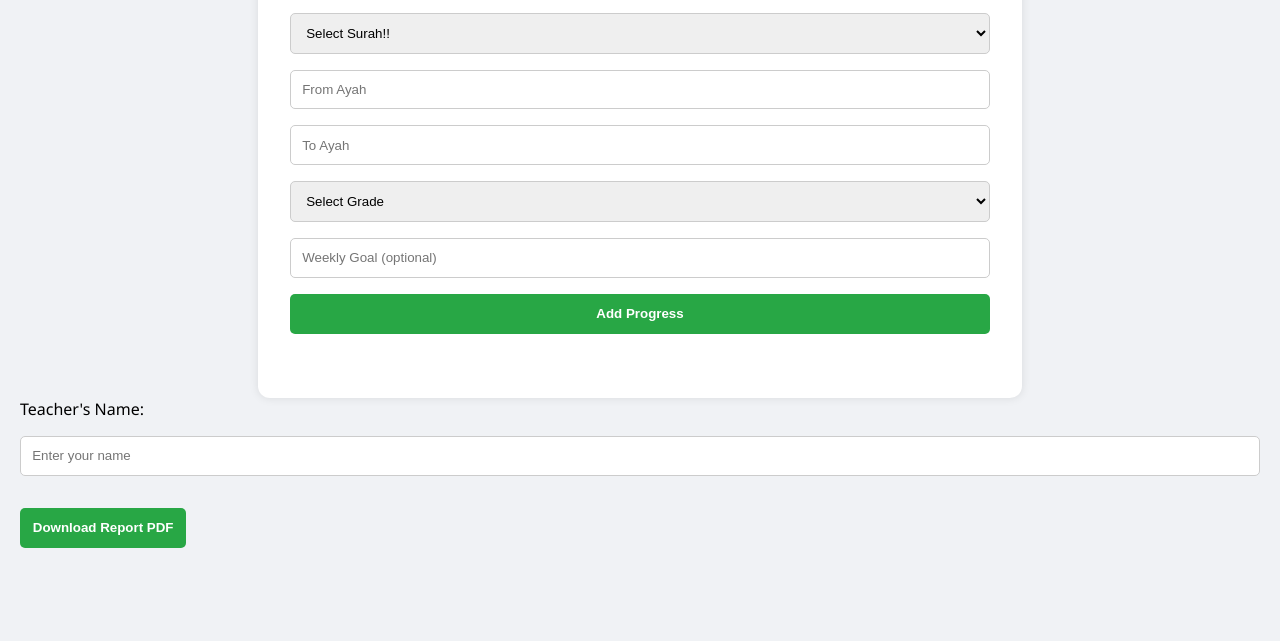
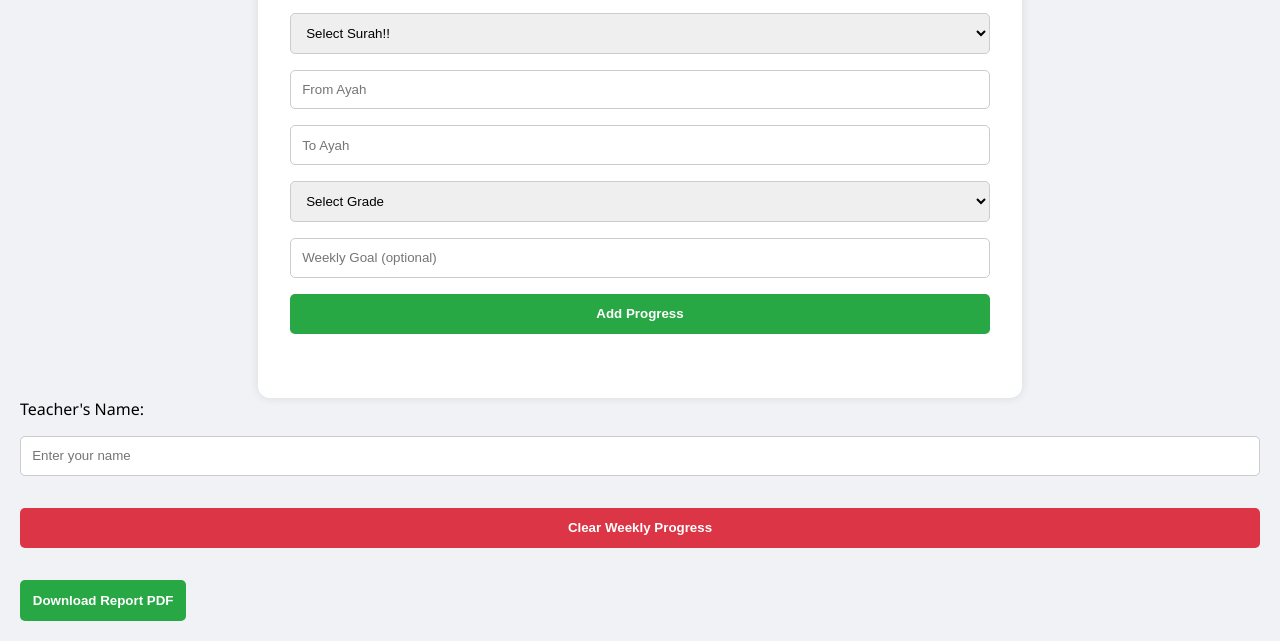
Before and after one commit to Hackerolley/progress-tracker, a plain HTML site: page index.html in a window 1280 px wide. Shown: the part 245-886 px from the top of the page. Before the commit the page ends 813 px from the top, so only its background shows below. Drawn offline with nearby package versions, Linux system fonts and the light colour scheme.

Commit message:
can clear report

```diff
--- a/index.html
+++ b/index.html
@@ -44,6 +44,8 @@
 <form id="progressForm">
   <label for="teacherName">Teacher's Name:</label>
   <input type="text" id="teacherName" placeholder="Enter your name" required>
+  <button id="clearProgressBtn" style="background:#dc3545; color:white; margin-top:1rem;">Clear Weekly Progress</button>
+
 
   <!-- existing fields -->
   <!-- ... -->
--- a/script.js
+++ b/script.js
@@ -233,3 +233,12 @@ function generatePDF() {
     alert("Logo failed to load. Please check the URL or try another image.");
   };
 }
+
+document.getElementById("clearProgressBtn").addEventListener("click", () => {
+  const confirmClear = confirm("Are you sure you want to clear all students' progress for a new week?");
+  if (!confirmClear) return;
+
+  students = [];
+  saveToLocal();
+  renderStudents();
+});
--- a/style.css
+++ b/style.css
@@ -91,3 +91,18 @@ button {
   color: white;
   background: #dc3545;
 }
+
+#clearProgressBtn {
+  background-color: #dc3545;
+  color: white;
+  border: none;
+  padding: 0.8rem 1.2rem;
+  border-radius: 5px;
+  font-weight: bold;
+  cursor: pointer;
+  transition: background-color 0.3s ease;
+}
+
+#clearProgressBtn:hover {
+  background-color: #c82333;
+}
```
